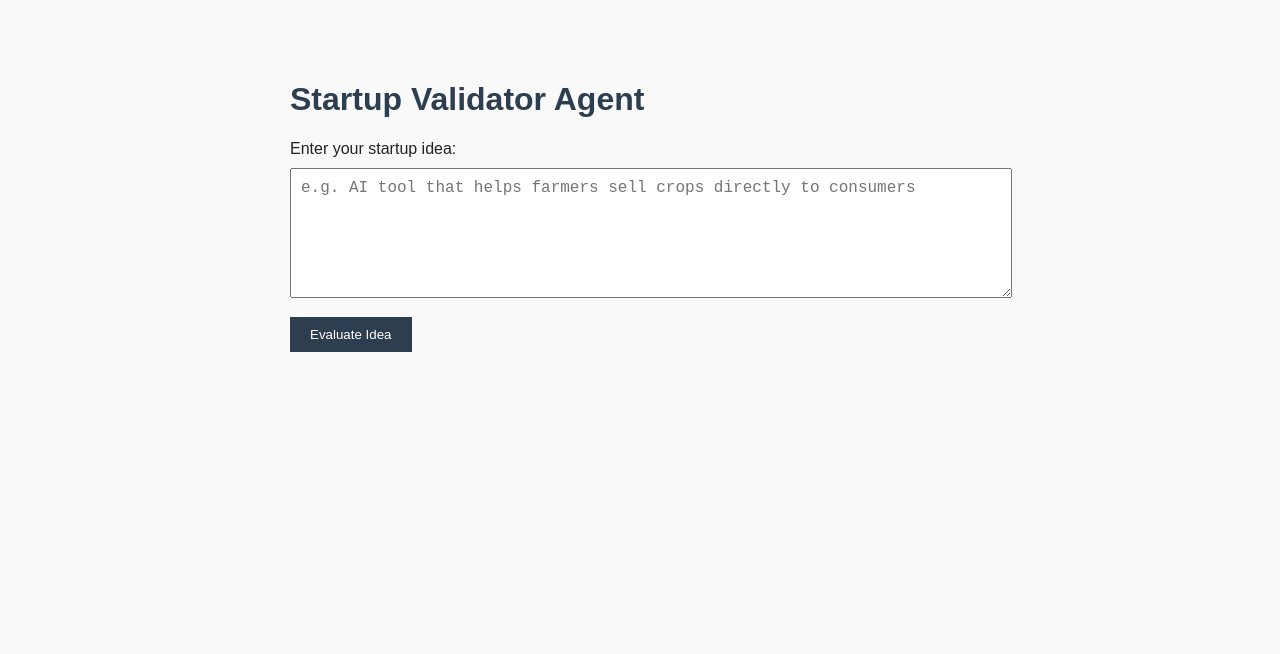
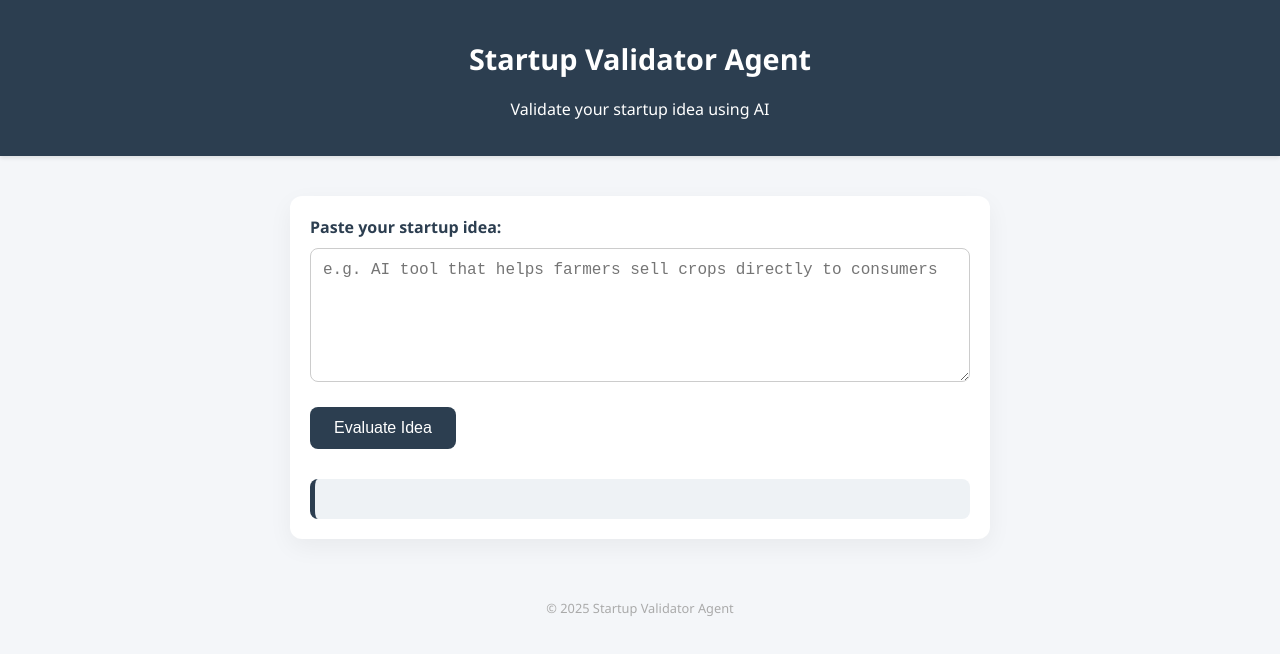
Before and after one commit to salmantarik-dot/startup-validator-agent, a website: page public/index.html in a window 1280 px wide. Drawn offline with Linux system fonts and the light colour scheme.

Commit message:
🎨 Improved UI for Startup Validator

```diff
--- a/public/index.html
+++ b/public/index.html
@@ -5,47 +5,108 @@
   <meta name="viewport" content="width=device-width, initial-scale=1.0"/>
   <title>Startup Validator Agent</title>
   <style>
+    * {
+      box-sizing: border-box;
+    }
+
     body {
-      font-family: Arial, sans-serif;
+      font-family: 'Segoe UI', Tahoma, Geneva, Verdana, sans-serif;
+      background-color: #f4f6f9;
+      color: #2c3e50;
+      margin: 0;
+      padding: 0;
+    }
+
+    header {
+      background-color: #2c3e50;
+      color: #fff;
+      padding: 20px;
+      text-align: center;
+      box-shadow: 0 2px 4px rgba(0,0,0,0.1);
+    }
+
+    main {
       max-width: 700px;
       margin: 40px auto;
       padding: 20px;
-      background-color: #f9f9f9;
-      color: #222;
+      background-color: #fff;
+      border-radius: 12px;
+      box-shadow: 0 8px 24px rgba(0,0,0,0.05);
     }
+
     h1 {
-      color: #2c3e50;
+      font-size: 1.8rem;
+      margin-bottom: 20px;
     }
+
+    label {
+      font-weight: bold;
+    }
+
     textarea {
       width: 100%;
-      padding: 10px;
+      padding: 12px;
       font-size: 1rem;
+      border: 1px solid #ccc;
+      border-radius: 8px;
       margin-top: 10px;
+      resize: vertical;
     }
+
     button {
-      padding: 10px 20px;
-      margin-top: 15px;
+      padding: 12px 24px;
+      margin-top: 20px;
       background-color: #2c3e50;
       color: white;
       border: none;
+      border-radius: 8px;
+      font-size: 1rem;
       cursor: pointer;
+      transition: background-color 0.2s ease-in-out;
     }
-    pre {
-      background: #eee;
-      padding: 15px;
-      margin-top: 20px;
+
+    button:hover {
+      background-color: #1a252f;
+    }
+
+    #result {
+      margin-top: 30px;
+      padding: 20px;
+      background-color: #eef2f5;
+      border-left: 5px solid #2c3e50;
+      border-radius: 8px;
+      font-size: 0.95rem;
+      line-height: 1.5;
       white-space: pre-wrap;
+    }
+
+    footer {
+      margin-top: 60px;
+      text-align: center;
+      font-size: 0.8rem;
+      color: #aaa;
     }
   </style>
 </head>
 <body>
-  <h1>Startup Validator Agent</h1>
-  <form id="validator-form">
-    <label for="points">Enter your startup idea:</label><br>
-    <textarea id="points" rows="6" placeholder="e.g. AI tool that helps farmers sell crops directly to consumers"></textarea><br>
-    <button type="submit">Evaluate Idea</button>
-  </form>
-  <div id="result"></div>
+  <header>
+    <h1>Startup Validator Agent</h1>
+    <p style="font-size: 1rem; margin-top: 5px;">Validate your startup idea using AI</p>
+  </header>
+
+  <main>
+    <form id="validator-form">
+      <label for="points">Paste your startup idea:</label>
+      <textarea id="points" rows="6" placeholder="e.g. AI tool that helps farmers sell crops directly to consumers"></textarea>
+      <button type="submit">Evaluate Idea</button>
+    </form>
+
+    <div id="result"></div>
+  </main>
+
+  <footer>
+    &copy; 2025 Startup Validator Agent
+  </footer>
 
   <script>
     const form = document.getElementById("validator-form");
@@ -66,12 +127,12 @@
 
         const data = await response.json();
 
-        resultContainer.innerHTML = `
-          <h3>AI Feedback:</h3>
-          <pre>${data.feedback || "⚠️ No feedback returned."}</pre>
-          <h4 style="margin-top:1em;">Raw Response:</h4>
-          <pre>${JSON.stringify(data.rawResponse || {}, null, 2)}</pre>
-        `;
+        if (data.feedback) {
+          resultContainer.innerHTML = `<strong>AI Feedback:</strong><br>${data.feedback}`;
+        } else {
+          resultContainer.innerHTML = "⚠️ AI returned no message.";
+          console.log("Raw Response:", data);
+        }
       } catch (err) {
         resultContainer.innerHTML = "❌ Could not connect to AI.";
         console.error(err);
```
